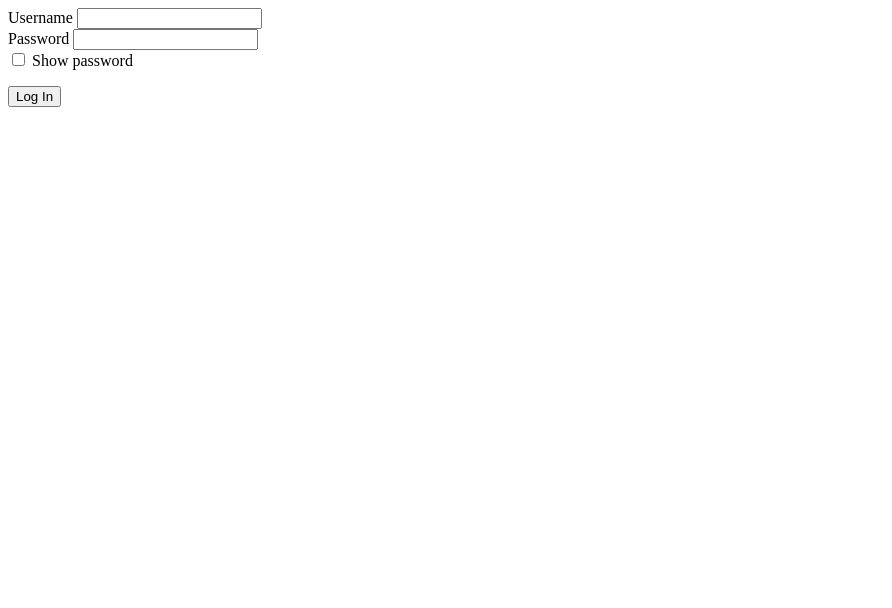
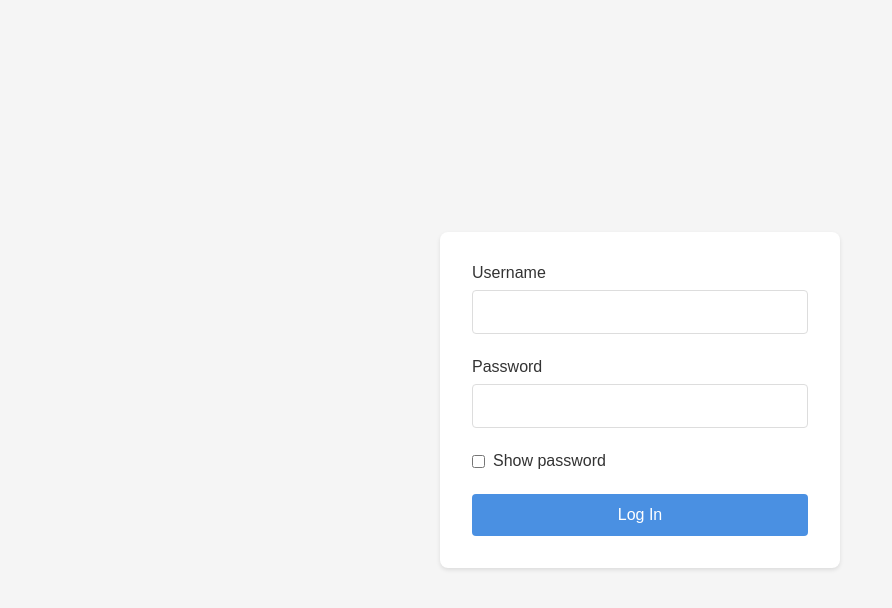
Before and after one commit to franciscocruz29/Lean_Web_Club, a plain HTML site: page Toggle_password/index.html in a window 1280 px wide. Shown: the whole page, without its empty margins (0-892 px from the left). Drawn offline with Linux system fonts and the light colour scheme.

Commit message:
Add styles.css

```diff
--- a/Toggle_password/index.html
+++ b/Toggle_password/index.html
@@ -3,7 +3,7 @@
     <head>
         <meta charset="utf-8" />
         <meta name="viewport" content="width=device-width" />
-
+        <link rel="stylesheet" href="./styles.css" />
         <title>Project: Toggle Password Visibility</title>
     </head>
     <body>
--- /dev/null
+++ b/Toggle_password/styles.css
@@ -0,0 +1,86 @@
+/* Reset default styles */
+* {
+    margin: 0;
+    padding: 0;
+    box-sizing: border-box;
+}
+
+body {
+    font-family: Arial, sans-serif;
+    display: flex;
+    justify-content: center;
+    align-items: center;
+    min-height: 100vh;
+    background-color: #f5f5f5;
+}
+
+form {
+    background-color: white;
+    padding: 2rem;
+    border-radius: 8px;
+    box-shadow: 0 2px 4px rgba(0, 0, 0, 0.1);
+    width: 100%;
+    max-width: 400px;
+}
+
+div {
+    margin-bottom: 1.5rem;
+}
+
+label {
+    display: block;
+    margin-bottom: 0.5rem;
+    color: #333;
+    font-weight: 500;
+}
+
+input[type="text"],
+input[type="password"] {
+    width: 100%;
+    padding: 0.75rem;
+    border: 1px solid #ddd;
+    border-radius: 4px;
+    font-size: 1rem;
+}
+
+input[type="text"]:focus,
+input[type="password"]:focus {
+    outline: none;
+    border-color: #4a90e2;
+    box-shadow: 0 0 0 2px rgba(74, 144, 226, 0.2);
+}
+
+label[for="show-password"] {
+    display: flex;
+    align-items: center;
+    font-weight: normal;
+    cursor: pointer;
+}
+
+input[type="checkbox"] {
+    margin-right: 0.5rem;
+}
+
+button {
+    background-color: #4a90e2;
+    color: white;
+    padding: 0.75rem 1.5rem;
+    border: none;
+    border-radius: 4px;
+    font-size: 1rem;
+    cursor: pointer;
+    width: 100%;
+    transition: background-color 0.2s;
+}
+
+button:hover {
+    background-color: #357abd;
+}
+
+/* Responsive adjustments */
+@media (max-width: 480px) {
+    form {
+        padding: 1.5rem;
+        margin: 1rem;
+    }
+}
```
